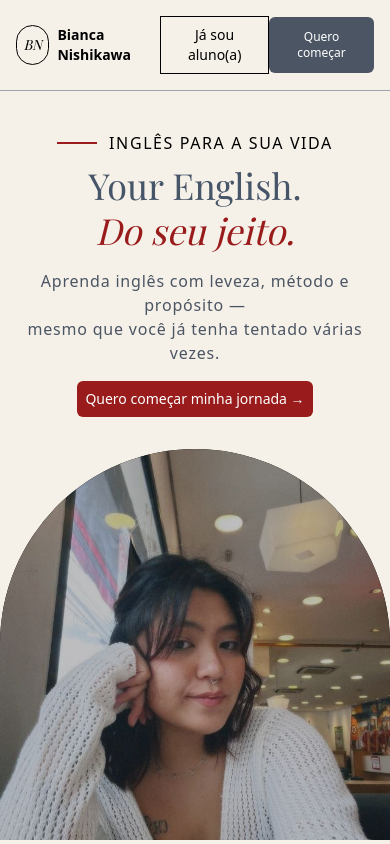
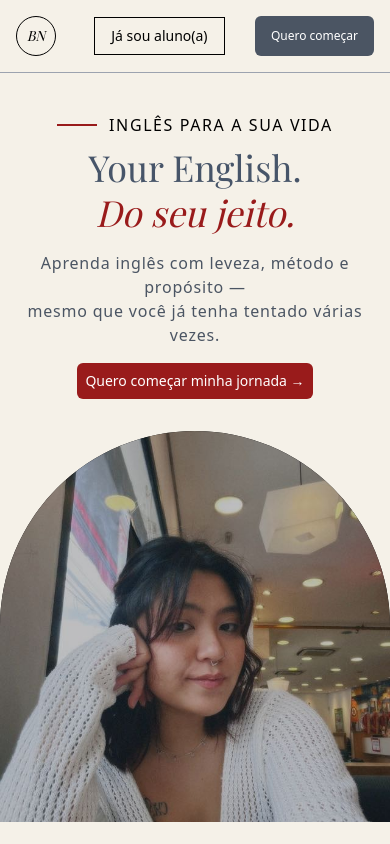
Before and after one commit to lucaszpsilva/English-with-Bianca, a React (Vite) app: page / in a window 390 px wide. Shown: the top 844 px of the page. Built offline with nearby package versions, Linux system fonts and the light colour scheme; a web font is replaced by a local one.

Commit message:
fix: corrigindo bug onde a descrição da logo não sumiam em dispositivos pequenos.

```diff
--- a/src/components/Header.jsx
+++ b/src/components/Header.jsx
@@ -19,7 +19,7 @@ export const Header = ({ onAbrirArea, onVoltarSite, naAreaAluno, onSair }) => {
           <span className="w-10 h-10 grid place-items-center italic border border-solid border-current rounded-full font-serif text-sm mr-2">
             BN
           </span>
-          <span className="font-semibold text-sm md:text-xs lg:text-base">
+          <span className="hidden md:inline font-semibold text-sm md:text-xs lg:text-base">
             Bianca Nishikawa
           </span>
         </div>
```
